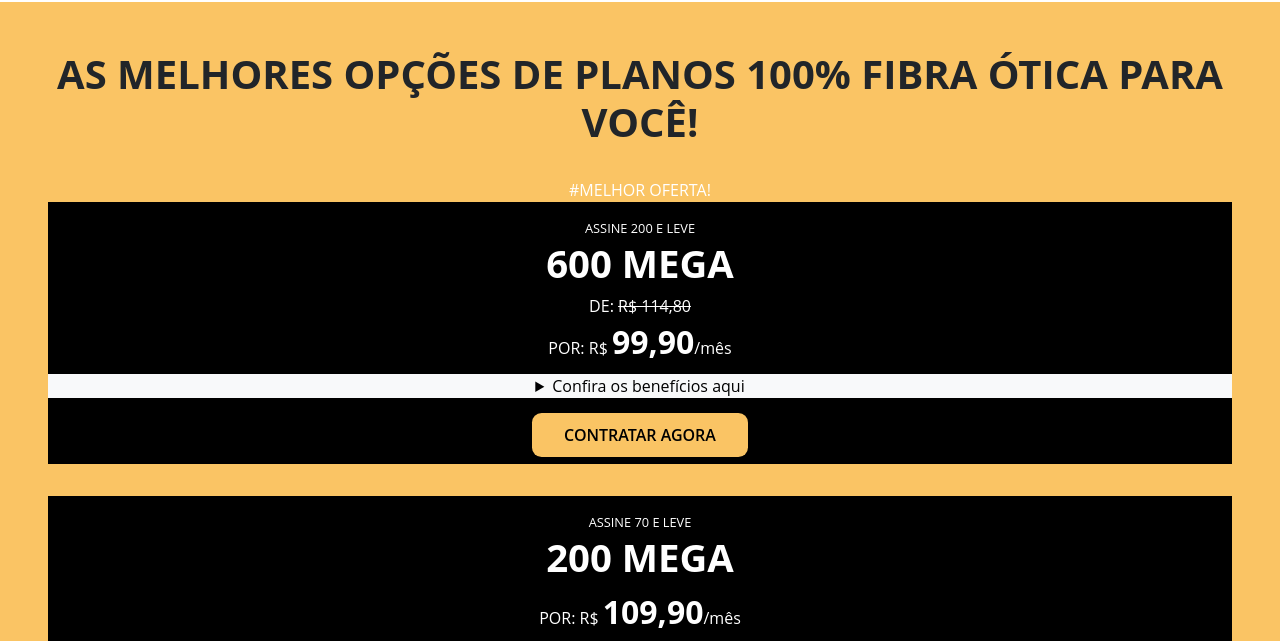
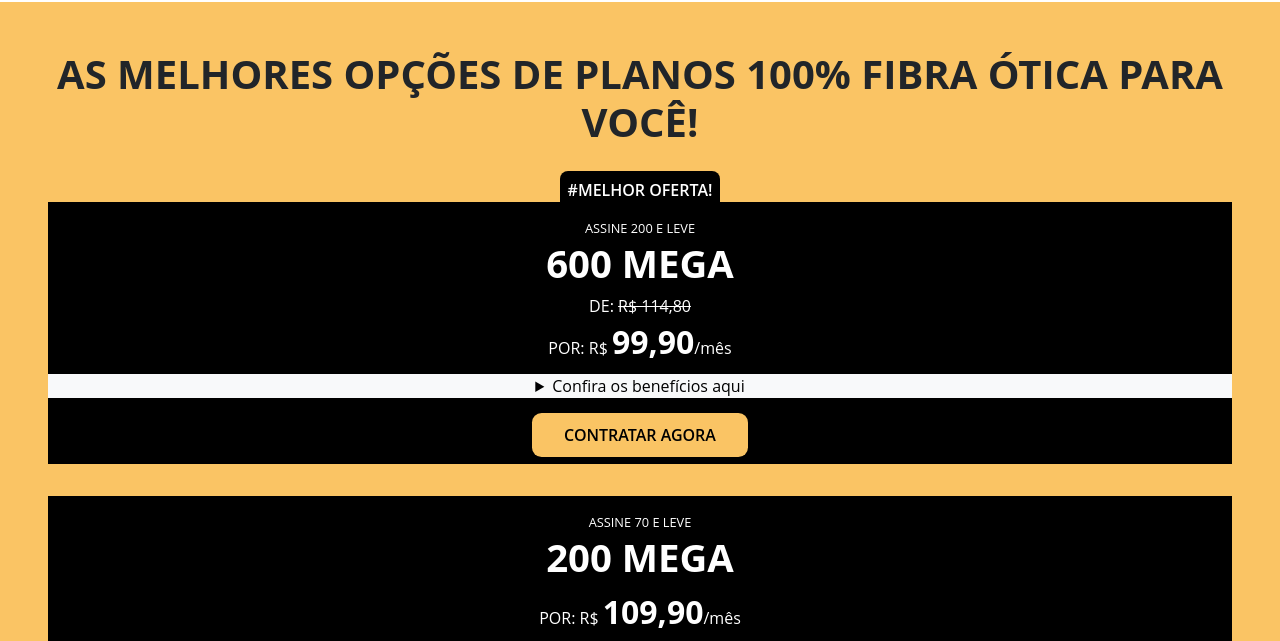
Before and after one commit to anderson-silvaa/global-net, a plain HTML site: page index.html in a window 1280 px wide. Shown: the part 148-789 px from the top of the page. Drawn offline with nearby package versions, Linux system fonts and the light colour scheme.

Commit message:
Estilizando classe: melhor__oferta

```diff
--- a/index.html
+++ b/index.html
@@ -79,7 +79,7 @@
           <div class="cards__secao1">
             <!-- Card 1 -->
             <div class="destaque__card1 text-center">
-              <span>#MELHOR OFERTA!</span>
+              <span class="melhor__oferta">#MELHOR OFERTA!</span>
             </div>
             <div class="caixa__card text-center">
               <div class="conteudo__card">
--- a/src/css/style.css
+++ b/src/css/style.css
@@ -40,6 +40,13 @@ body {
     margin-top: 2em;
 }
 
+.melhor__oferta {
+    background: black;
+    padding: 0.5em;
+    border-radius: 0.5em 0.5em 0 0;
+    font-weight: 600;
+}
+
 .caixa__card {
     background-color: black;
     margin-bottom: 2em;
```
